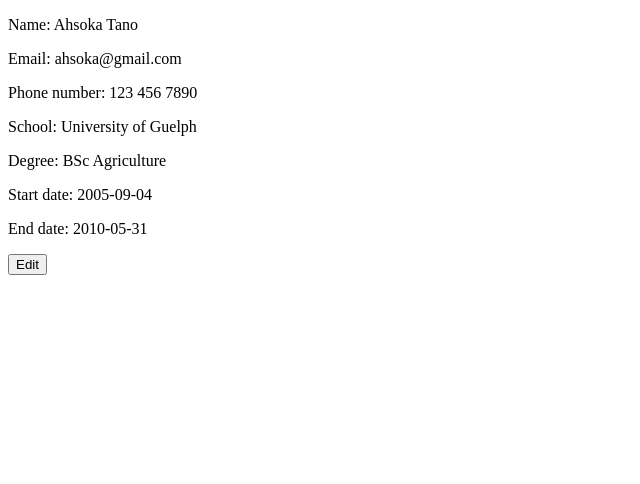
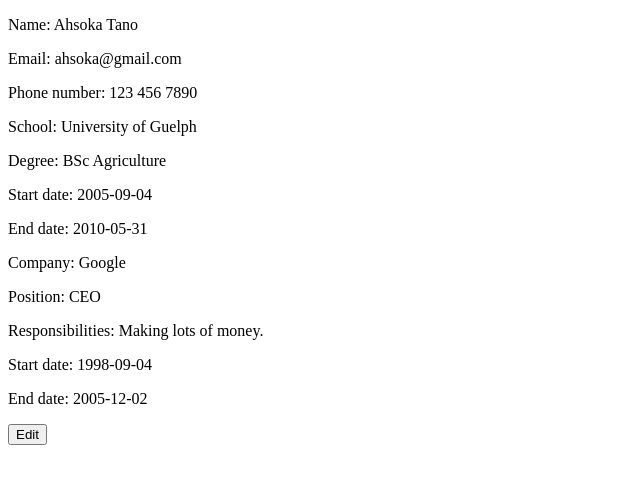
Before and after one commit to jooo-lee/cv-papa, a React (Vite) app: page / in a window 1280 px wide. Both pictures are taken after a click on the button "Submit". Shown: the top 484 px of the page, without its empty margins (0-640 px from the left). Built offline with nearby package versions, Linux system fonts and the light colour scheme.

Commit message:
Create work experience preview section

```diff
--- /dev/null
+++ b/src/components/JobPreview.jsx
@@ -0,0 +1,13 @@
+function JobPreview({ job }) {
+  return (
+    <div>
+      <p>Company: {job.company}</p>
+      <p>Position: {job.position}</p>
+      <p>Responsibilities: {job.responsibilities}</p>
+      <p>Start date: {job.start}</p>
+      <p>End date: {job.end}</p>
+    </div>
+  );
+}
+
+export default JobPreview;
--- a/src/components/Preview.jsx
+++ b/src/components/Preview.jsx
@@ -1,12 +1,16 @@
 import PersonalPreview from './PersonalPreview';
 import EducationPreview from './EducationPreview';
+import JobPreview from './JobPreview';
 
-function Preview({ personalInfo, educations, setSubmitted }) {
+function Preview({ personalInfo, educations, jobs, setSubmitted }) {
   return (
     <div>
       <PersonalPreview info={personalInfo} />
       {educations.map((education) => {
         return <EducationPreview key={education.id} education={education} />;
+      })}
+      {jobs.map((job) => {
+        return <JobPreview key={job.id} job={job} />;
       })}
       <button type="button" onClick={() => setSubmitted(false)}>
         Edit
```
